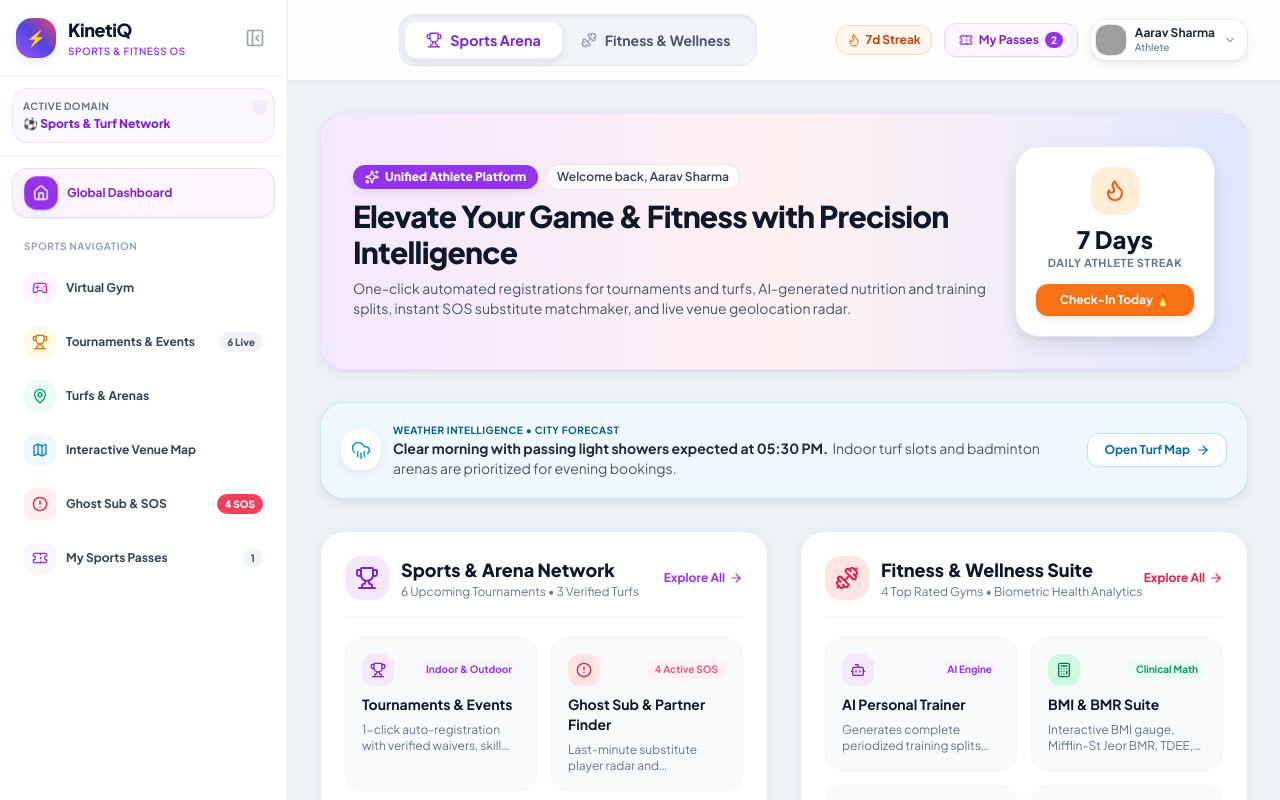
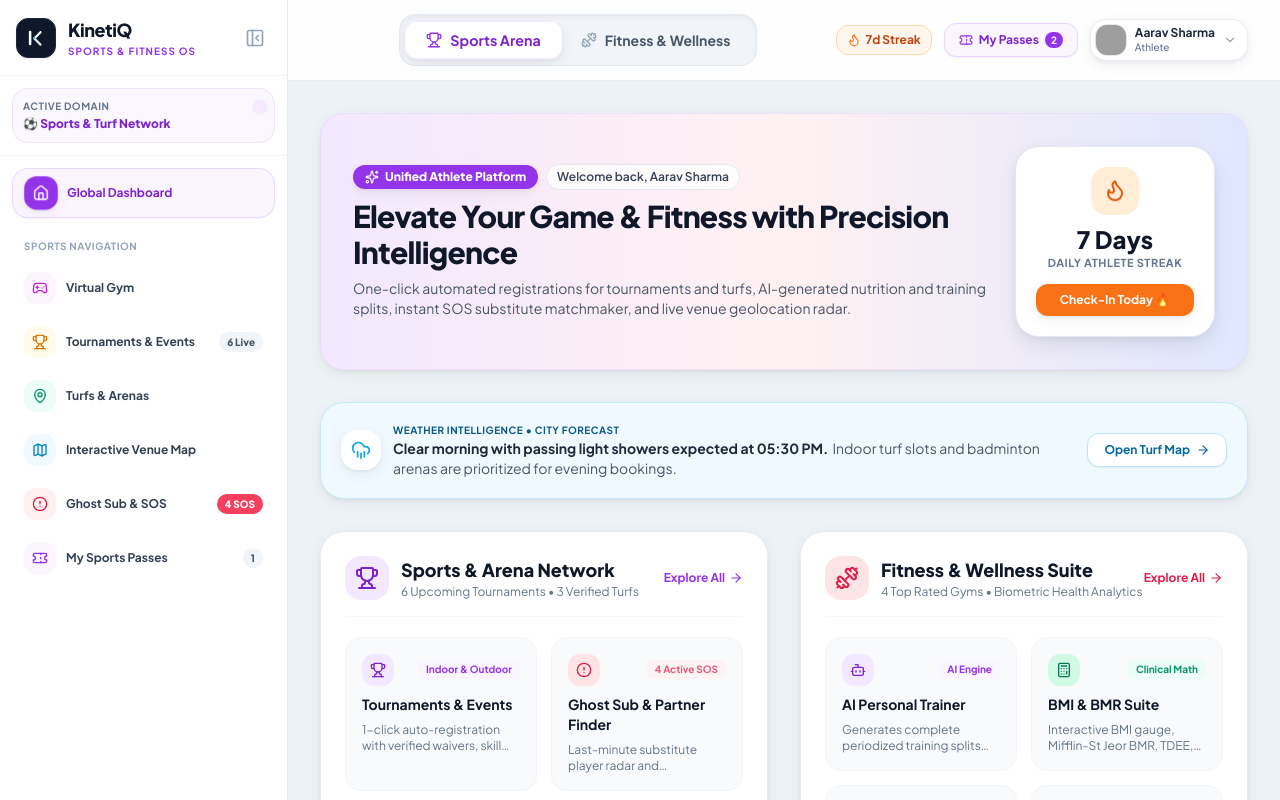
Before and after one commit to SahilSharma9024/ZeroToDeployed, a React (Vite) app: page / in a window 1280 px wide. Built offline with nearby package versions, Linux system fonts and the light colour scheme; grey boxes are pictures that could not be loaded.

Commit message:
Fixed logo and name

```diff
--- a/src/components/common/Footer.tsx
+++ b/src/components/common/Footer.tsx
@@ -1,6 +1,7 @@
 import React from 'react';
 import { useApp } from '../../context/AppContext';
 import { Trophy, Dumbbell, ShieldCheck, Heart, Sparkles, MapPin, Zap } from 'lucide-react';
+import { KinetiQMark } from './Logo';
 
 export const Footer: React.FC = () => {
   const { setMode, setActivePage } = useApp();
@@ -15,8 +16,8 @@ export const Footer: React.FC = () => {
           {/* Brand Col */}
           <div className="space-y-3">
             <div className="flex items-center gap-2.5">
-              <div className="w-9 h-9 rounded-2xl bg-gradient-to-tr from-purple-500 via-indigo-600 to-rose-500 flex items-center justify-center text-white shadow-soft">
-                <span className="font-extrabold text-sm">⚡</span>
+              <div className="w-9 h-9 rounded-xl bg-slate-900 dark:bg-slate-800 text-white flex items-center justify-center shadow-sm border border-slate-800 dark:border-slate-700/80">
+                <KinetiQMark className="w-5 h-5 text-white" />
               </div>
               <span className="text-lg font-black tracking-tight text-slate-900 dark:text-white">
                 KinetiQ
--- /dev/null
+++ b/src/components/common/Logo.tsx
@@ -0,0 +1,85 @@
+import React from 'react';
+
+interface LogoProps {
+  size?: 'sm' | 'md' | 'lg';
+  className?: string;
+  showText?: boolean;
+  textClassName?: string;
+}
+
+/**
+ * Subtle, formal geometric athletic mark for KinetiQ.
+ * Features a disciplined vertical anchor pillar, aerodynamic kinetic dual blades,
+ * and a subtle high-tech cyan pulse node.
+ */
+export const KinetiQMark: React.FC<{ className?: string }> = ({ className = 'w-5 h-5' }) => (
+  <svg
+    viewBox="0 0 28 28"
+    fill="none"
+    xmlns="http://www.w3.org/2000/svg"
+    className={className}
+    aria-hidden="true"
+  >
+    {/* Vertical anchor pillar */}
+    <rect x="4" y="4" width="3.5" height="20" rx="1.75" fill="currentColor" />
+
+    {/* Upper aerodynamic kinetic wing */}
+    <path
+      d="M10.5 13.5L19.2 4.8C19.8 4.2 20.8 4.2 21.4 4.8C22.0 5.4 22.0 6.4 21.4 7.0L13.8 14.6L10.5 13.5Z"
+      fill="currentColor"
+    />
+
+    {/* Lower aerodynamic kinetic wing */}
+    <path
+      d="M12.2 13.0L21.4 22.2C22.0 22.8 22.0 23.8 21.4 24.4C20.8 25.0 19.8 25.0 19.2 24.4L9.5 14.7L12.2 13.0Z"
+      fill="currentColor"
+      fillOpacity="0.88"
+    />
+
+    {/* Subtle biometric / kinetic pulse accent */}
+    <circle cx="11.5" cy="14" r="1.5" fill="#38BDF8" />
+  </svg>
+);
+
+export const Logo: React.FC<LogoProps> = ({
+  size = 'md',
+  className = '',
+  showText = false,
+  textClassName = '',
+}) => {
+  const sizeClasses = {
+    sm: 'w-7 h-7 rounded-lg',
+    md: 'w-9 h-9 sm:w-10 sm:h-10 rounded-xl',
+    lg: 'w-12 h-12 rounded-2xl',
+  };
+
+  const iconSizes = {
+    sm: 'w-3.5 h-3.5',
+    md: 'w-5 h-5',
+    lg: 'w-6 h-6',
+  };
+
+  return (
+    <div className={`flex items-center gap-3 ${className}`}>
+      {/* Formal, subtle badge container */}
+      <div
+        className={`${sizeClasses[size]} bg-slate-900 dark:bg-slate-800 text-white flex items-center justify-center shadow-sm border border-slate-800 dark:border-slate-700/80 transition-all shrink-0`}
+      >
+        <KinetiQMark className={iconSizes[size]} />
+      </div>
+
+      {showText && (
+        <div className="truncate">
+          <h1
+            className={`text-lg font-black tracking-tight text-slate-900 dark:text-white flex items-center gap-1.5 truncate ${textClassName}`}
+          >
+            KinetiQ
+          </h1>
+          <p className="text-[10px] font-bold text-slate-400 dark:text-slate-500 uppercase tracking-widest truncate">
+            Sports & Fitness OS
+          </p>
+        </div>
+      )}
+    </div>
+  );
+};
--- a/src/components/common/QrPassModal.tsx
+++ b/src/components/common/QrPassModal.tsx
@@ -34,7 +34,7 @@ export const QrPassModal: React.FC = () => {
         <div className="shrink-0 px-4 py-3 sm:px-5 sm:py-3.5 bg-gradient-to-r from-purple-600 via-indigo-600 to-rose-500 text-white flex items-center justify-between">
           <div className="flex items-center gap-2">
             <Ticket className="w-4 h-4 text-purple-200" />
-            <h3 className="font-extrabold text-xs sm:text-sm tracking-wide uppercase">Official Athlete Pass • KINETIX</h3>
+            <h3 className="font-extrabold text-xs sm:text-sm tracking-wide uppercase">Official Athlete Pass • KinetiQ</h3>
           </div>
           <button
             onClick={() => setActiveQrPass(null)}
@@ -178,7 +178,7 @@ export const QrPassModal: React.FC = () => {
             </button>
             <button
               type="button"
-              onClick={() => alert(`Share link copied: https://kinetix.fit/pass/${activeQrPass.ticketCode}`)}
+              onClick={() => alert(`Share link copied: https://KinetiQ.fit/pass/${activeQrPass.ticketCode}`)}
               className="p-2 rounded-xl border border-slate-200 dark:border-slate-700 hover:bg-slate-50 dark:hover:bg-slate-800 text-slate-700 dark:text-slate-300 text-xs font-bold transition-colors cursor-pointer"
               title="Share pass"
             >
--- a/src/components/common/Sidebar.tsx
+++ b/src/components/common/Sidebar.tsx
@@ -20,6 +20,7 @@ import {
   PanelLeftOpen,
   Gamepad2,
 } from 'lucide-react';
+import { KinetiQMark } from './Logo';
 
 export const Sidebar: React.FC = () => {
   const {
@@ -224,14 +225,14 @@ export const Sidebar: React.FC = () => {
                   className="flex items-center gap-3 text-left group min-w-0 cursor-pointer"
                   title="Return to Home"
                 >
-                  <div className="w-10 h-10 rounded-2xl bg-gradient-to-tr from-purple-500 via-indigo-600 to-rose-500 flex items-center justify-center text-white shadow-soft group-hover:scale-105 transition-transform flex-shrink-0">
-                    <span className="font-extrabold text-base">⚡</span>
+                  <div className="w-10 h-10 rounded-xl bg-slate-900 dark:bg-slate-800 text-white flex items-center justify-center shadow-sm border border-slate-800 dark:border-slate-700/80 group-hover:border-purple-500/50 group-hover:scale-105 transition-all flex-shrink-0">
+                    <KinetiQMark className="w-5 h-5 text-white" />
                   </div>
                   <div className="truncate">
                     <h1 className="text-lg font-black tracking-tight text-slate-900 dark:text-white flex items-center gap-1.5 truncate">
                       KinetiQ
                     </h1>
-                    <p className="text-[10px] font-semibold text-purple-600 dark:text-purple-400 uppercase tracking-wider truncate">
+                    <p className="text-[10px] font-bold text-purple-600 dark:text-purple-400 uppercase tracking-widest truncate">
                       Sports & Fitness OS
                     </p>
                   </div>
@@ -264,10 +265,10 @@ export const Sidebar: React.FC = () => {
               <div className="flex flex-col items-center gap-2">
                 <button
                   onClick={() => handleNav('home')}
-                  className="w-10 h-10 rounded-2xl bg-gradient-to-tr from-purple-500 via-indigo-600 to-rose-500 flex items-center justify-center text-white shadow-soft hover:scale-105 transition-transform cursor-pointer"
+                  className="w-10 h-10 rounded-xl bg-slate-900 dark:bg-slate-800 text-white flex items-center justify-center shadow-sm border border-slate-800 dark:border-slate-700/80 hover:border-purple-500/50 hover:scale-105 transition-all cursor-pointer"
                   title="KinetiQ Home"
                 >
-                  <span className="font-extrabold text-base">⚡</span>
+                  <KinetiQMark className="w-5 h-5 text-white" />
                 </button>
 
                 <button
--- a/src/data/initialUserData.ts
+++ b/src/data/initialUserData.ts
@@ -3,7 +3,7 @@ import { UserProfile, RegistrationPass } from '../types';
 export const INITIAL_USER: UserProfile = {
   id: 'usr_007',
   name: 'Aarav Sharma',
-  email: 'aarav.sharma@KinetiQ.io',
+  email: 'aarav.sharma@KinetiQ.fit',
   phoneCountryCode: '+91',
   phone: '98765 43210',
   avatar: 'https://images.unsplash.com/photo-1534528741775-53994a69daeb?auto=format&fit=crop&q=80&w=250',
```
Also changed, not shown: index.html (+2 -2 lines).
